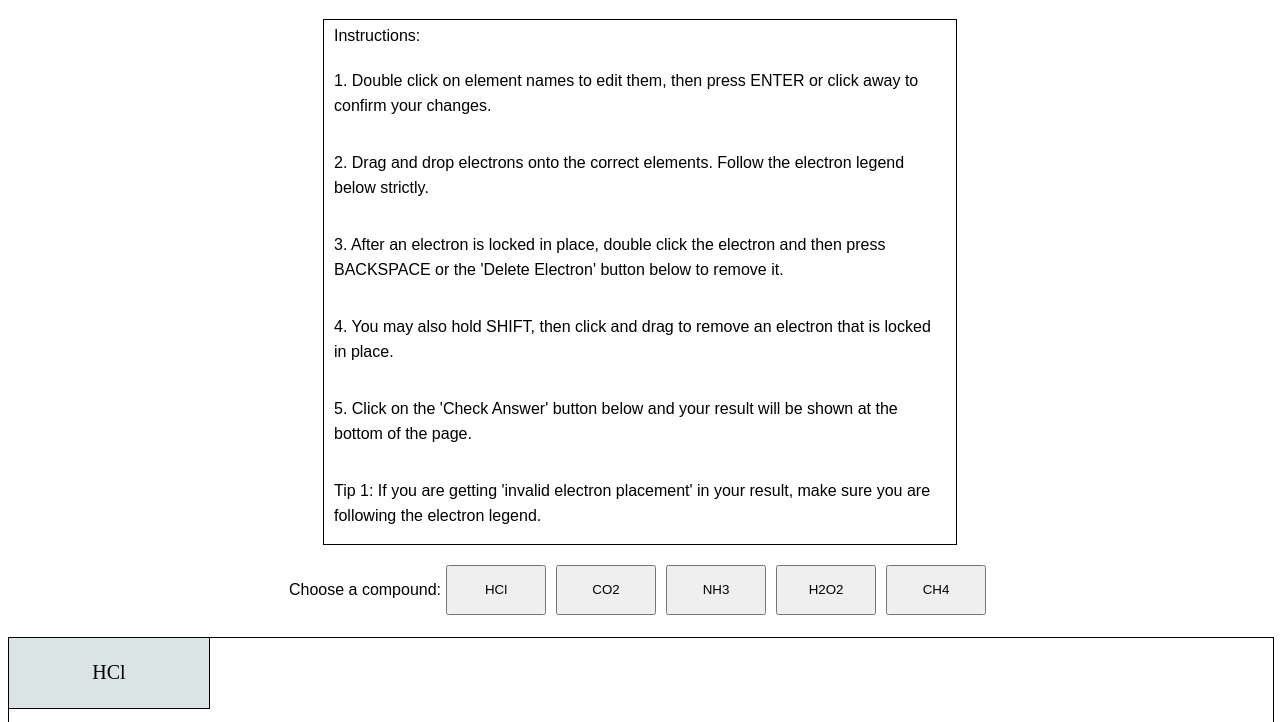
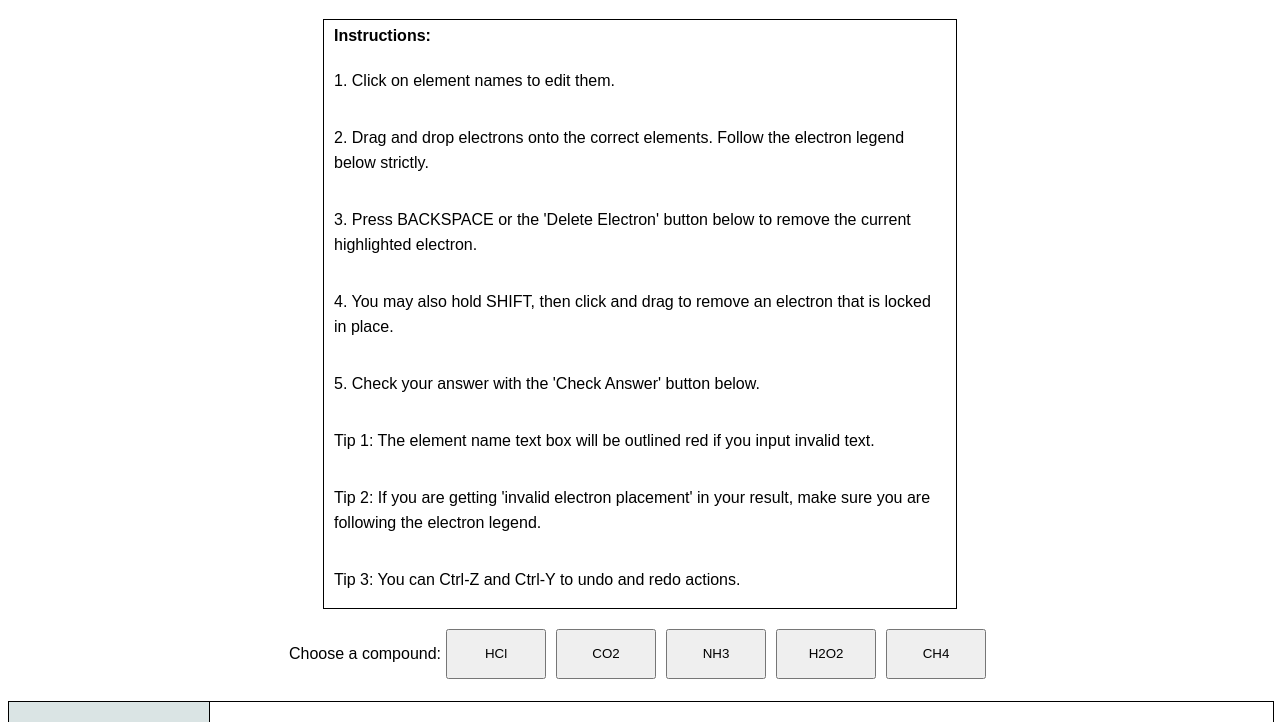
Before and after one commit to HugeNoob/DotAndCross, a plain HTML site: page index.html in a window 1280 px wide. Shown: the part 61-783 px from the top of the page. Drawn offline with Linux system fonts and the light colour scheme; a script that the page names is missing.

Commit message:
updated instructions

```diff
--- a/index.html
+++ b/index.html
@@ -15,13 +15,15 @@
         <!-- Instructions -->
         <div style='display: flex; justify-content: center;'>
             <div class='instructionsBox'>
-                <p class='instructionsText' style="line-height: 0px;">Instructions:</p>
-                <p class='instructionsText'>1. Double click on element names to edit them, then press ENTER or click away to confirm your changes.</p>
+                <p class='instructionsText' style="line-height: 0px; font-weight: bold;">Instructions:</p>
+                <p class='instructionsText'>1. Click on element names to edit them.</p>
                 <p class='instructionsText'>2. Drag and drop electrons onto the correct elements. Follow the electron legend below strictly.</p>
-                <p class='instructionsText'>3. After an electron is locked in place, double click the electron and then press BACKSPACE or the 'Delete Electron' button below to remove it.</p>
+                <p class='instructionsText'>3. Press BACKSPACE or the 'Delete Electron' button below to remove the current highlighted electron.</p>
                 <p class='instructionsText'>4. You may also hold SHIFT, then click and drag to remove an electron that is locked in place.</p>
-                <p class='instructionsText'>5. Click on the 'Check Answer' button below and your result will be shown at the bottom of the page. </p>
-                <p class='instructionsText'>Tip 1: If you are getting 'invalid electron placement' in your result, make sure you are following the electron legend.</p>
+                <p class='instructionsText'>5. Check your answer with the 'Check Answer' button below.</p>
+                <p class='instructionsText'>Tip 1: The element name text box will be outlined red if you input invalid text.</p>
+                <p class='instructionsText'>Tip 2: If you are getting 'invalid electron placement' in your result, make sure you are following the electron legend.</p>
+                <p class='instructionsText'>Tip 3: You can Ctrl-Z and Ctrl-Y to undo and redo actions.</p>
             </div>
         </div>
 
```
